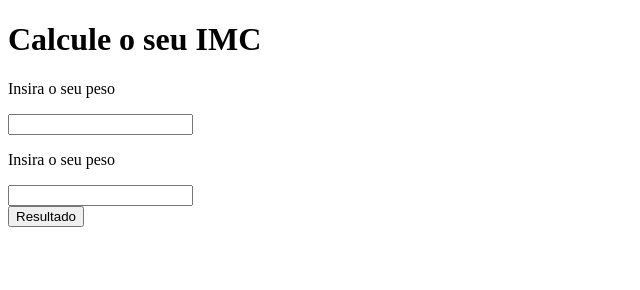
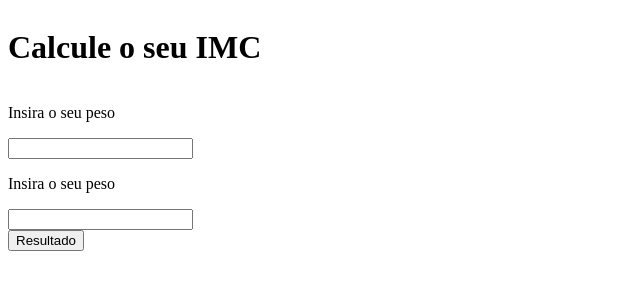
Before and after one commit to Igor1788/yougrowth, a website: page index.html in a window 1280 px wide. Shown: the whole page, without its empty margins (0-640 px from the left). Drawn offline with Linux system fonts and the light colour scheme.

Commit message:
create(calculadora):new app created

```diff
--- a/index.html
+++ b/index.html
@@ -5,8 +5,8 @@
         <meta name="viewport" content="width=device-width, initial-scale=1.0" />
         <title>Document</title>
         <script src="calcula.js"></script>
-        <link rel="stylesheet" href="index.css" />
-        <link rel="stylesheet" href="index.css" />
+        <link rel="stylesheet" href="estilo.css" />
+        <link rel="stylesheet" href="reset.css" />
     </head>
     <body>
         <h1>Calcule o seu IMC</h1>
```
